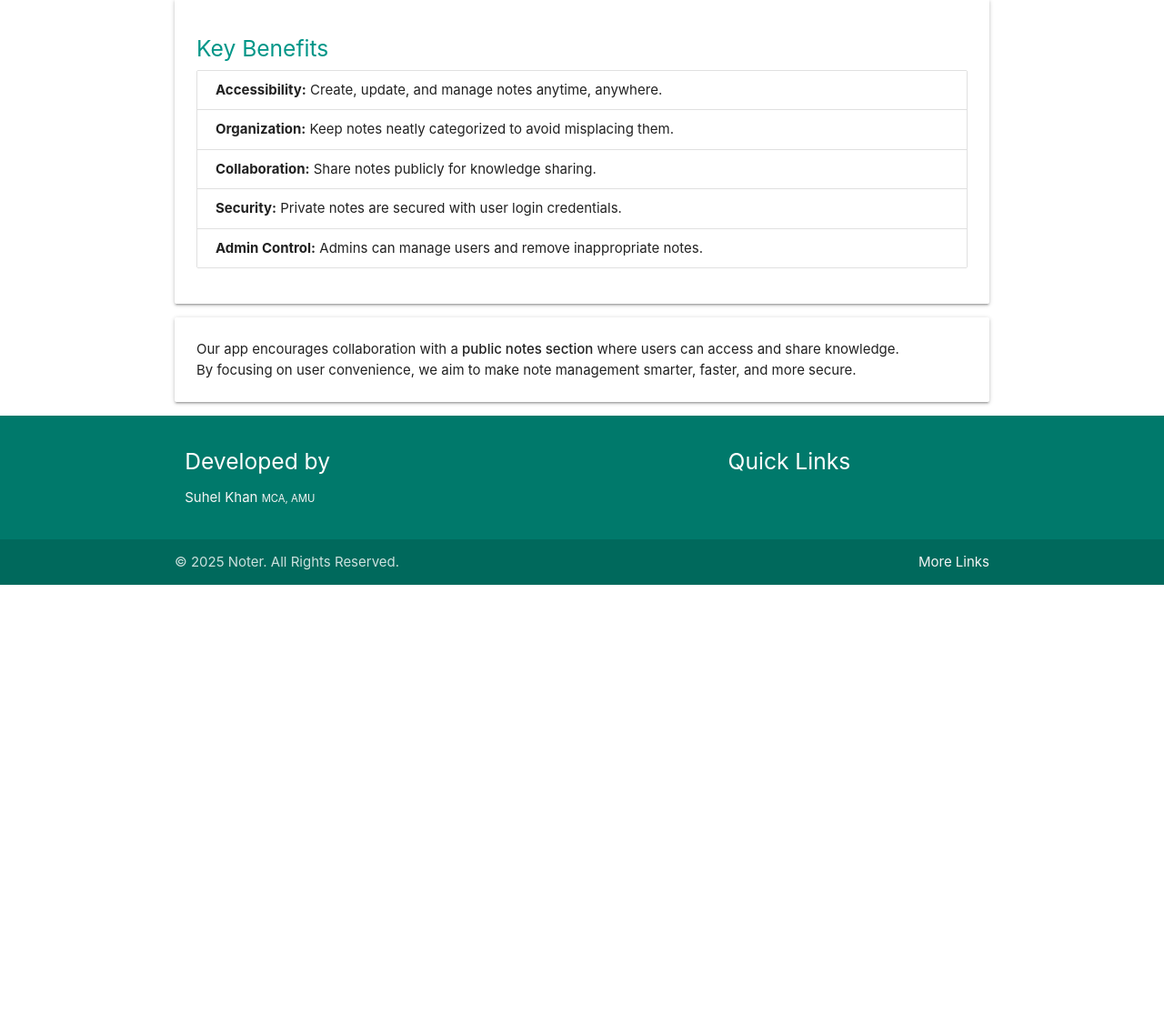
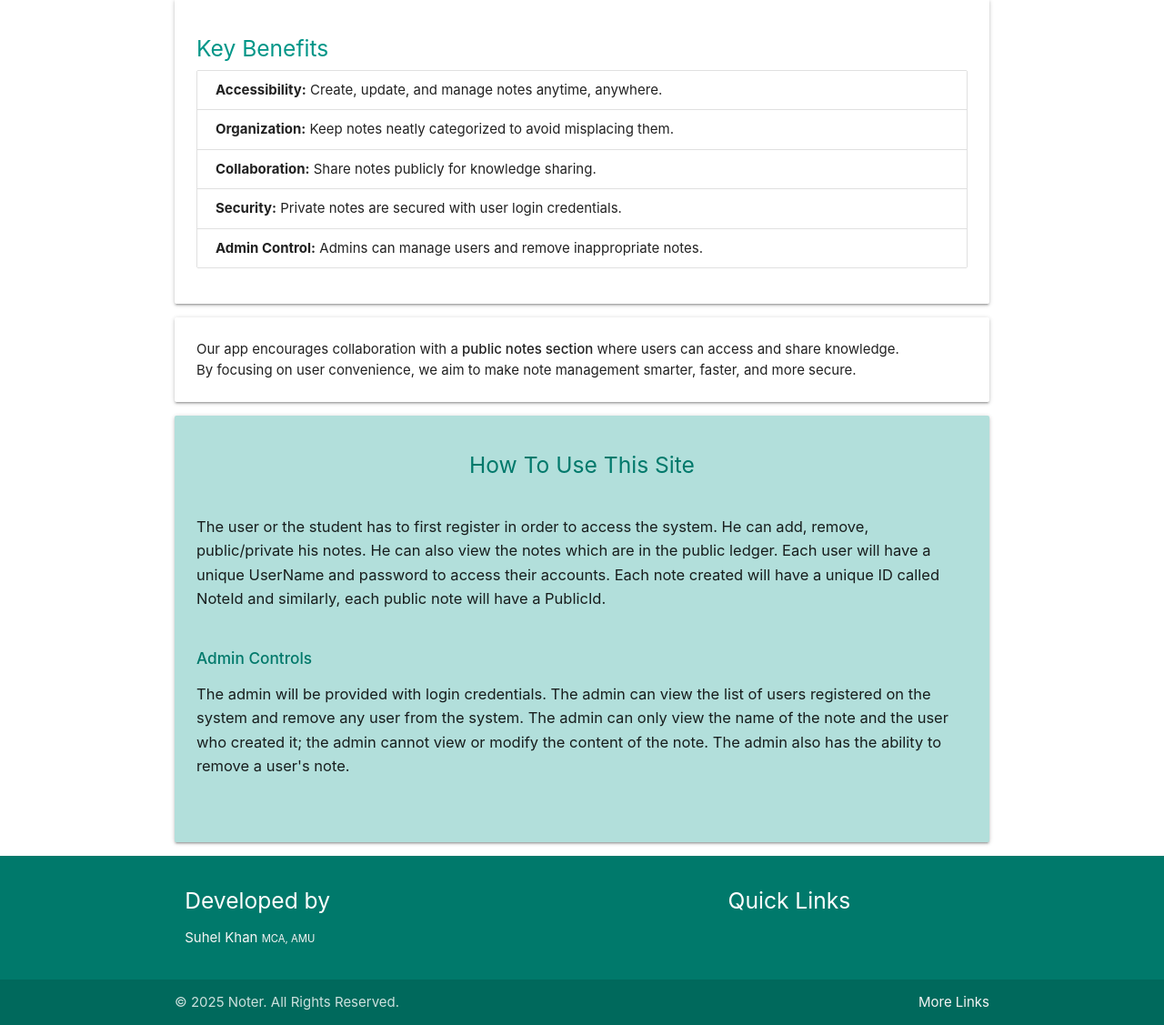
Before and after one commit to SuhelKhanCA/Noter, a Django app: page / in a window 1280 px wide. Shown: the part 323-1450 px from the top of the page at 91% size. Before the commit the page ends 966 px from the top, so only its background shows below. Run offline with Django 5.2, Linux system fonts and the light colour scheme.

Commit message:
add : user instruction

```diff
--- a/pythonize/noter/templates/website/index.html
+++ b/pythonize/noter/templates/website/index.html
@@ -1,24 +1,25 @@
-{% extends 'base.html' %}
-{% block title %}
+{% extends 'base.html' %} {% block title %}
 <title>Welcome to Noter</title>
-{% endblock %}
-
-{% block content %}
+{% endblock %} {% block content %}
 <!-- Main Content -->
 <div class="container">
+  <!-- Motivation Section -->
   <div class="section center-align">
     <h4 class="teal-text">Motivation Behind the Notes App</h4>
     <p class="grey-text text-darken-1">
-          Discover the benefits and goals of our innovative notes management application.
+      Discover the benefits and goals of our innovative notes management
+      application.
     </p>
   </div>
 
-      <!-- Motivation Section -->
+  <!-- Motivation Details -->
   <div class="card">
     <div class="card-content">
       <p>
-            In today's fast-paced world, managing and organizing notes efficiently is essential for students and professionals alike.
-            Our <strong>Notes App</strong> addresses challenges like losing notes, difficulty in sharing, and lack of advanced features.
+        In today's fast-paced world, managing and organizing notes efficiently
+        is essential for students and professionals alike. Our
+        <strong>Notes App</strong> addresses challenges like losing notes,
+        difficulty in sharing, and lack of advanced features.
       </p>
     </div>
   </div>
@@ -28,11 +29,25 @@
     <div class="card-content">
       <h5 class="teal-text">Key Benefits</h5>
       <ul class="collection">
-            <li class="collection-item"><b>Accessibility:</b> Create, update, and manage notes anytime, anywhere.</li>
-            <li class="collection-item"><b>Organization:</b> Keep notes neatly categorized to avoid misplacing them.</li>
-            <li class="collection-item"><b>Collaboration:</b> Share notes publicly for knowledge sharing.</li>
-            <li class="collection-item"><b>Security:</b> Private notes are secured with user login credentials.</li>
-            <li class="collection-item"><b>Admin Control:</b> Admins can manage users and remove inappropriate notes.</li>
+        <li class="collection-item">
+          <b>Accessibility:</b> Create, update, and manage notes anytime,
+          anywhere.
+        </li>
+        <li class="collection-item">
+          <b>Organization:</b> Keep notes neatly categorized to avoid misplacing
+          them.
+        </li>
+        <li class="collection-item">
+          <b>Collaboration:</b> Share notes publicly for knowledge sharing.
+        </li>
+        <li class="collection-item">
+          <b>Security:</b> Private notes are secured with user login
+          credentials.
+        </li>
+        <li class="collection-item">
+          <b>Admin Control:</b> Admins can manage users and remove inappropriate
+          notes.
+        </li>
       </ul>
     </div>
   </div>
@@ -41,13 +56,50 @@
   <div class="card">
     <div class="card-content">
       <p>
-            Our app encourages collaboration with a <strong>public notes section</strong> where users can access and share knowledge.
+        Our app encourages collaboration with a
+        <strong>public notes section</strong> where users can access and share
+        knowledge.
       </p>
       <p>
-            By focusing on user convenience, we aim to make note management smarter, faster, and more secure.
+        By focusing on user convenience, we aim to make note management smarter,
+        faster, and more secure.
+      </p>
+    </div>
+  </div>
+
+  <!-- How to Use Section -->
+  <div class="card-panel teal lighten-4">
+    <div class="title">
+      <h5 class="center-align teal-text text-darken-2">How To Use This Site</h5>
+    </div>
+    <div class="section">
+      <p
+        style="font-size: 1.1rem; line-height: 1.6; color: rgba(0, 0, 0, 0.87)"
+      >
+        The user or the student has to first register in order to access the
+        system. He can add, remove, public/private his notes. He can also view
+        the notes which are in the public ledger. Each user will have a unique
+        UserName and password to access their accounts. Each note created will
+        have a unique ID called NoteId and similarly, each public note will have
+        a PublicId.
+      </p>
+      <div class="section">
+        <h6 class="teal-text text-darken-2"><strong>Admin Controls</strong></h6>
+        <p
+          style="
+            font-size: 1.1rem;
+            line-height: 1.6;
+            color: rgba(0, 0, 0, 0.87);
+          "
+        >
+          The admin will be provided with login credentials. The admin can view
+          the list of users registered on the system and remove any user from
+          the system. The admin can only view the name of the note and the user
+          who created it; the admin cannot view or modify the content of the
+          note. The admin also has the ability to remove a user's note.
         </p>
       </div>
     </div>
   </div>
-
+</div>
 {% endblock %}
```
Lines whose indentation alone changed are shown as unchanged.
